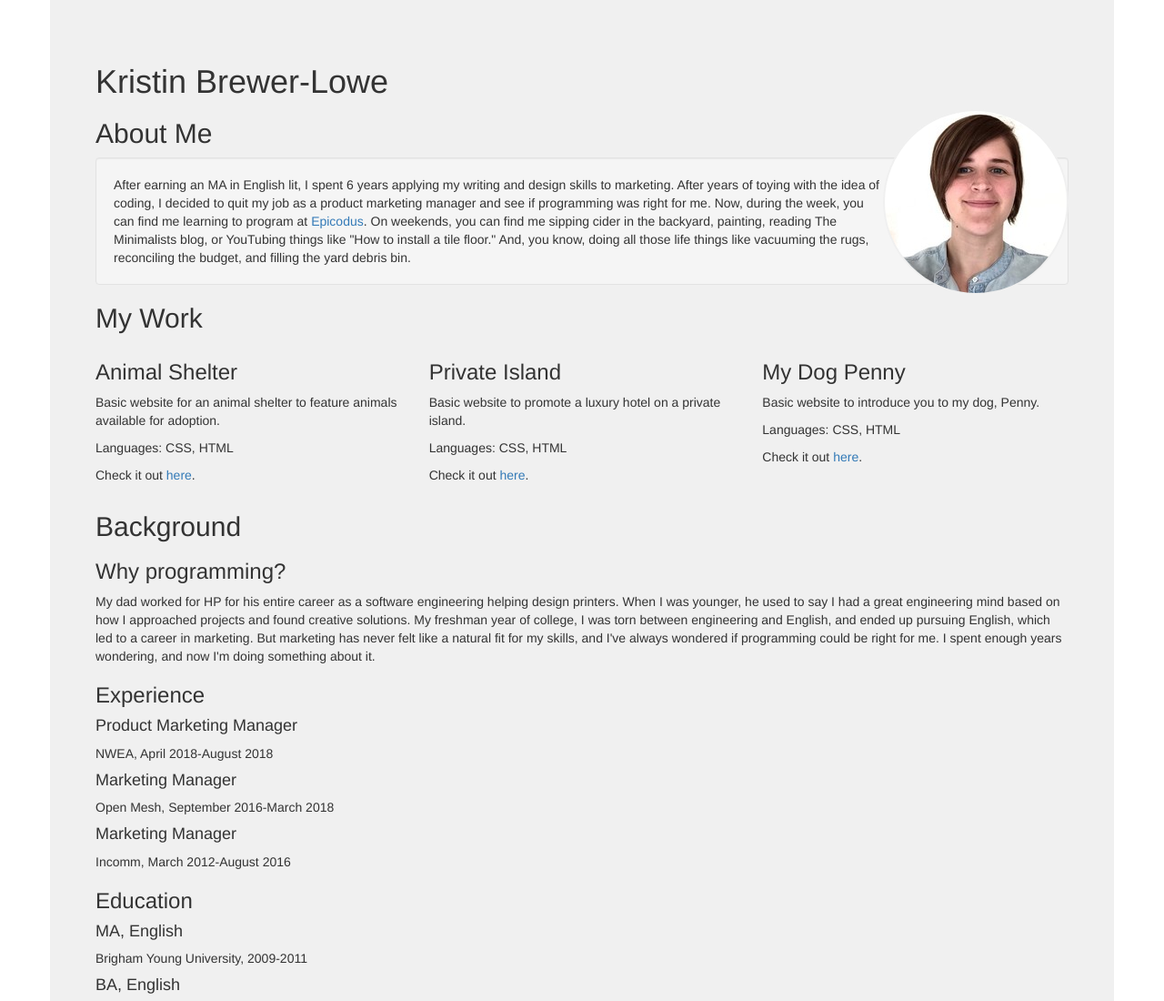
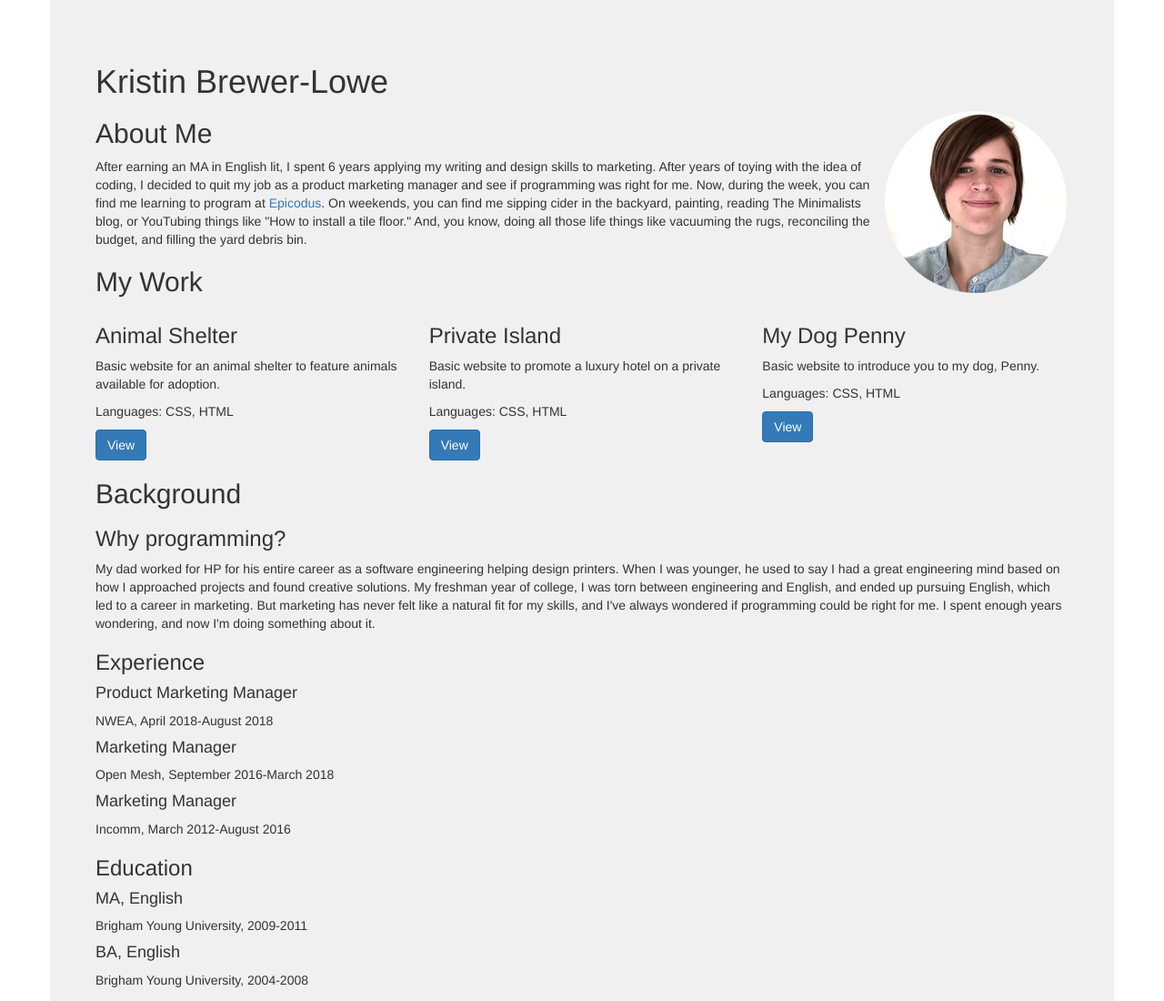
Before and after one commit to klowe27/portfolio, a plain HTML site: page index.html in a window 1280 px wide. Shown: the top 1100 px of the page at 91% size. Drawn offline with Linux system fonts and the light colour scheme.

Commit message:
Add buttons to work samples

```diff
--- a/index.html
+++ b/index.html
@@ -11,29 +11,29 @@
 
       <img src="img/kristin.jpg" class="img-circle">
       <h2>About Me</h2>
-      <p class="well">After earning an MA in English lit, I spent 6 years applying my writing and design skills to marketing. After years of toying with the idea of coding, I decided to quit my job as a product marketing manager and see if programming was right for me. Now, during the week, you can find me learning to program at <a href="https://www.epicodus.com/" target="blank">Epicodus</a>. On weekends, you can find me sipping cider in the backyard, painting, reading The Minimalists blog, or YouTubing things like "How to install a tile floor." And, you know, doing all those life things like vacuuming the rugs, reconciling the budget, and filling the yard debris bin.</p>
+      <p>After earning an MA in English lit, I spent 6 years applying my writing and design skills to marketing. After years of toying with the idea of coding, I decided to quit my job as a product marketing manager and see if programming was right for me. Now, during the week, you can find me learning to program at <a href="https://www.epicodus.com/" target="blank">Epicodus</a>. On weekends, you can find me sipping cider in the backyard, painting, reading The Minimalists blog, or YouTubing things like "How to install a tile floor." And, you know, doing all those life things like vacuuming the rugs, reconciling the budget, and filling the yard debris bin.</p>
 
       <h2>My Work</h2>
       <div class="row">
-        <div class="col-md-4 work">
+        <div class="col-md-4">
           <h3>Animal Shelter</h3>
           <p>Basic website for an animal shelter to feature animals available for adoption.</p>
           <p>Languages: CSS, HTML</p>
-          <p>Check it out <a href="https://github.com/klowe27/animal-shelter" target="blank">here</a>.</p>
+          <a class="btn btn-primary" href="https://github.com/klowe27/animal-shelter" role="button">View</a>
         </div>
 
-        <div class="col-md-4 work">
+        <div class="col-md-4">
           <h3>Private Island</h3>
           <p>Basic website to promote a luxury hotel on a private island.</p>
           <p>Languages: CSS, HTML</p>
-          <p>Check it out <a href="https://github.com/klowe27/private-island" target="blank">here</a>.</p>
+          <a class="btn btn-primary" href="https://github.com/klowe27/private-island" role="button">View</a>
         </div>
 
-        <div class="col-md-4 work">
+        <div class="col-md-4">
           <h3>My Dog Penny</h3>
           <p>Basic website to introduce you to my dog, Penny.</p>
           <p>Languages: CSS, HTML</p>
-          <p>Check it out <a href="https://github.com/klowe27/penny" target="blank">here</a>.</p>
+          <a class="btn btn-primary" href="https://github.com/klowe27/penny" role="button">View</a>
         </div>
       </div>
 
```
